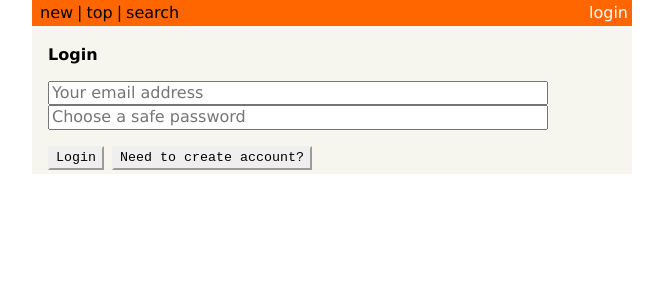
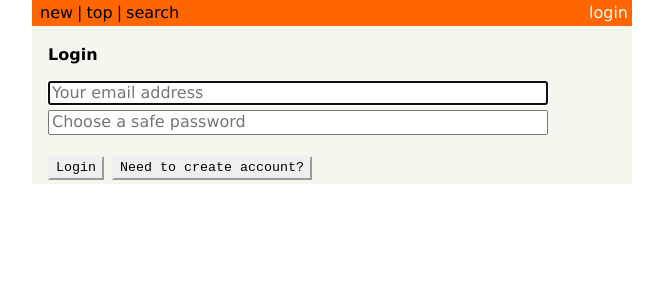
Before and after one commit to wzulfikar/hackernews-react-apollo, a React (Create React App) app: page /login in a window 1280 px wide. Shown: the top 300 px of the page, without its empty margins (308-971 px from the left). Built offline with nearby package versions, Linux system fonts and the light colour scheme; what subscriptions-transport-ws would draw is missing.

Commit message:
- added login.css - added username column in sign up form

```diff
--- a/src/components/Link.jsx
+++ b/src/components/Link.jsx
@@ -26,7 +26,7 @@ class Link extends React.Component {
 				</div>
 				<div className="lh-copy gray" style={{ fontSize: '0.7em' }}>
 				{this.props.link.votes && `${this.props.link.votes.length} points ∙ `}
-				by {this.props.link.postedBy ? <ReactLink className='gray' to={`/u/${this.props.link.postedBy.username}`}>{this.props.link.postedBy.username}</ReactLink> : 'unknown'} {timeDifferenceForDate(this.props.link.createdAt)}
+				by {this.props.link.postedBy && this.props.link.postedBy.username  ? <ReactLink className='gray' to={`/u/${this.props.link.postedBy.username}`}>{this.props.link.postedBy.username}</ReactLink> : 'unknown'} {timeDifferenceForDate(this.props.link.createdAt)}
 				</div>
 		  	</div>
 			}
--- a/src/components/Login.jsx
+++ b/src/components/Login.jsx
@@ -3,6 +3,8 @@ import React, {Component} from 'react'
 import { graphql, compose } from 'react-apollo'
 import gql from 'graphql-tag'
 import {GC_USER_ID, GC_AUTH_TOKEN} from '../constants'
+
+import '../styles/login.css'
 
 class Login extends Component {
 	state = {
@@ -10,23 +12,32 @@ class Login extends Component {
 		email: '',
 		password: '',
 		name: '',
+		username: '',
+		loading: false,
 	}
 	render() {
 	  return (
 		<div>
 			<h4 className="mv3">{this.state.login ? 'Login' : 'Sign Up'}</h4>
 			<div className="flex flex-column">
+			<input type="text"
+				value={this.state.email}
+				onChange={(e) => this.setState({email: e.target.value})}
+				placeholder='Your email address'
+				autoFocus
+			/>
 			{!this.state.login &&
 			<input type="text"
 				value={this.state.name}
 				onChange={(e) => this.setState({name: e.target.value})}
 				placeholder='Your name'
 			/>}
+			{!this.state.login &&
 			<input type="text"
-				value={this.state.email}
-				onChange={(e) => this.setState({email: e.target.value})}
-				placeholder='Your email address'
-			/>
+				value={this.state.username}
+				onChange={(e) => this.setState({username: e.target.value})}
+				placeholder='Your username'
+			/>}
 			<input type="password"
 				value={this.state.password}
 				onChange={(e) => this.setState({password: e.target.value})}
@@ -38,7 +49,7 @@ class Login extends Component {
 					className="pointer mr2 button"
 					onClick={() => this._confirm()}
 				>
-				{this.state.login ? 'Login' : 'Create account'}
+				{this.state.loading ? '...' : (this.state.login ? 'Login' : 'Create account')}
 				</div>
 				<div className="pointer button"
 					onClick={() => this.setState({ login: !this.state.login})}>
@@ -50,13 +61,16 @@ class Login extends Component {
 	}
 
 	_confirm = async () => {
-		const { name, email, password } = this.state
+		const { name, email, password, username } = this.state
+
+		this.setState({loading: true})
+
 		if (this.state.login) {
 			// login user
 			const result = await this.props.signinUserMutation({
 				variables: {
 					email,
-					password,
+					password
 				}
 			})
 			const id = result.data.signinUser.user.id
@@ -69,6 +83,7 @@ class Login extends Component {
 					name,
 					email,
 					password,
+					username
 				}
 			})
 			const id = result.data.signinUser.user.id
@@ -85,13 +100,14 @@ class Login extends Component {
 }
 
 const CREATE_USER_MUTATION = gql`
-mutation CreateUserMutation($name: String!, $email: String!, $password: String!) {
+mutation CreateUserMutation($name: String!, $email: String!, $password: String!, $username: String!) {
   createUser(
     name: $name,
+    username:$username,
     authProvider: {
       email: {
         email: $email,
-        password: $password
+        password: $password,
       }
     }
   ) {
--- /dev/null
+++ b/src/styles/login.css
@@ -0,0 +1,3 @@
+input {
+	margin-bottom: 5px;
+}
```
